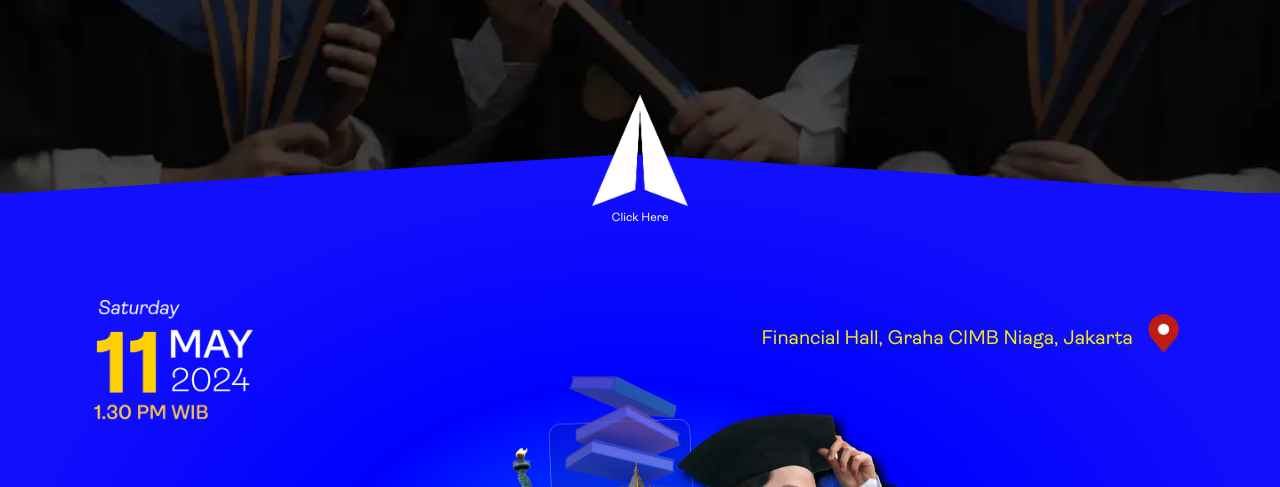
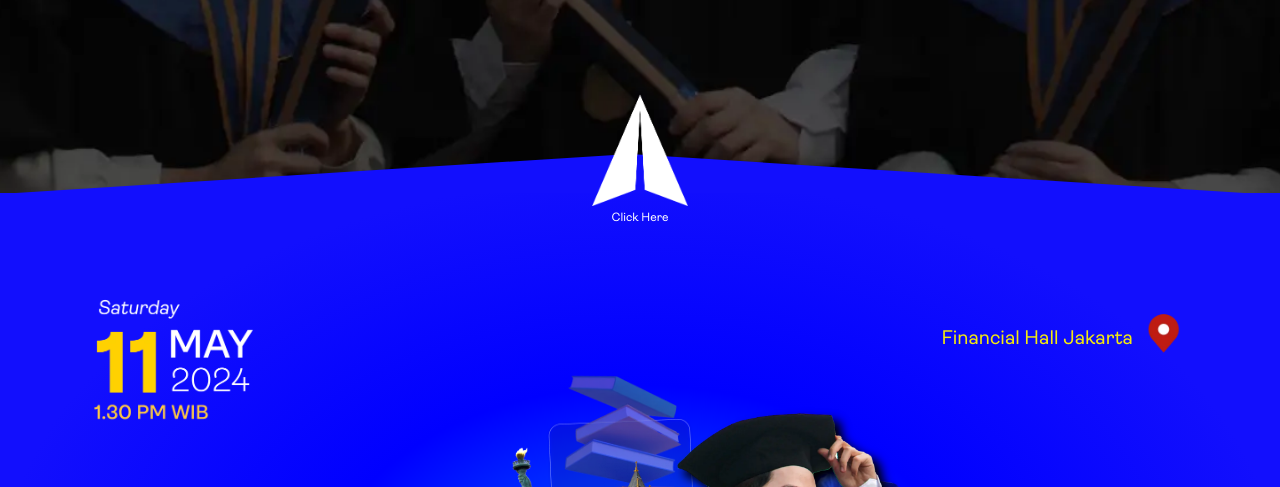
Before and after one commit to Edu-ALL/launchpad, a website: page public/index.html in a window 1280 px wide. Shown: the part 534-1021 px from the top of the page. Drawn offline with nearby package versions, Linux system fonts and the light colour scheme.

Commit message:
update location

```diff
--- a/public/index.html
+++ b/public/index.html
@@ -321,7 +321,7 @@
               />
               <div class="absolute top-[20%] right-[8%] md:top-36 md:right-36 flex items-end space-x-2">
                 <span class="font-primary text-base md:text-lg text-yellow"
-                  >Financial Hall, Graha CIMB Niaga, Jakarta</span
+                  >Financial Hall Jakarta</span
                 >
                 <img src="assets/images/launchpad/location-pin.webp" alt="Launchpad Pin" class="h-6 md:h-10" />
               </div>
```
